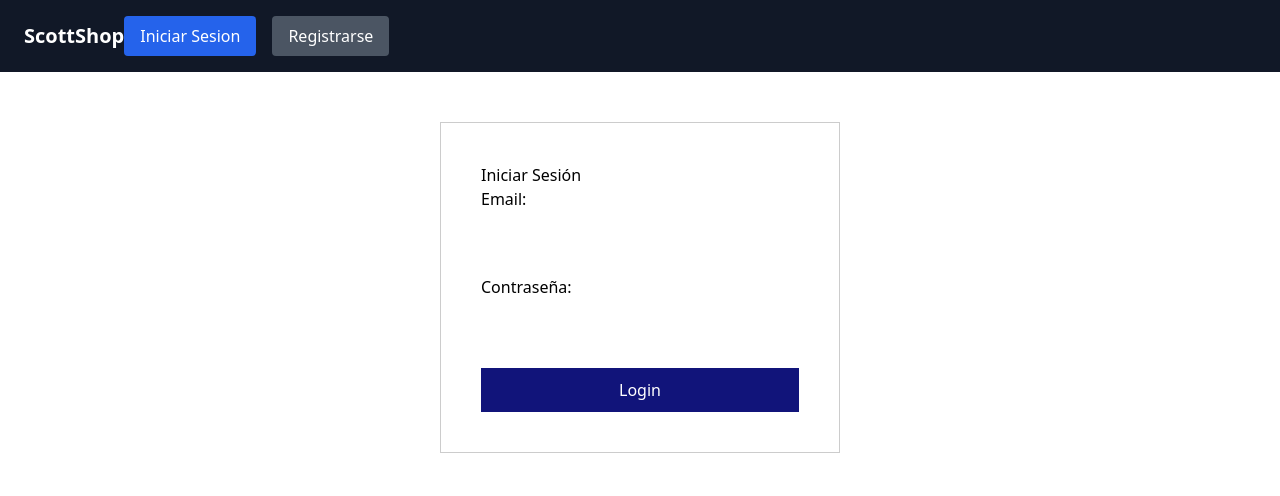
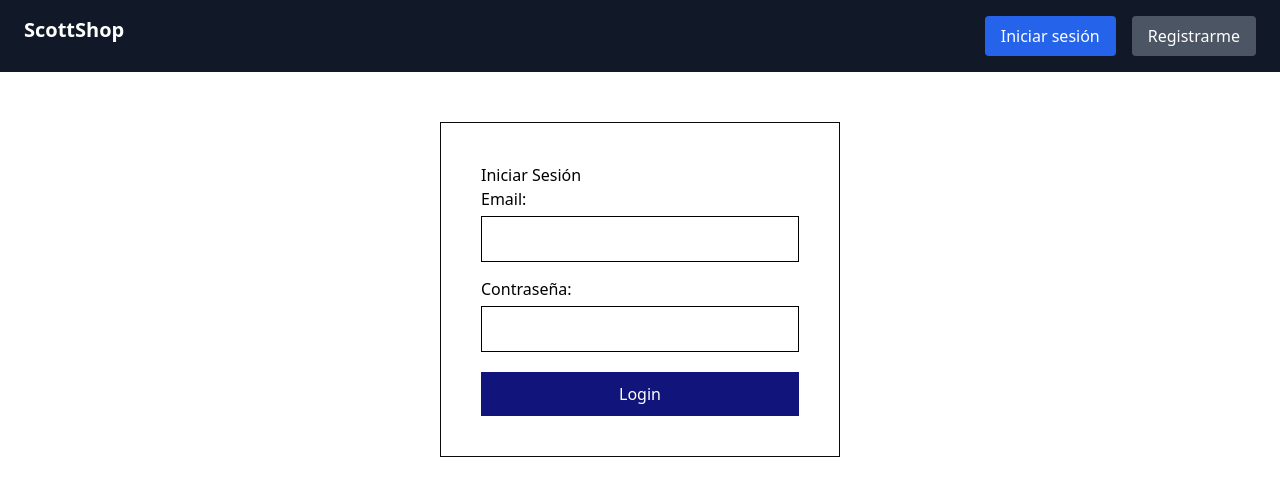
Before and after one commit to Guevarajonathan345/ScottShop_frontend, a React (Vite) app: page /login in a window 1280 px wide. Shown: the top 496 px of the page. Built offline with nearby package versions, Linux system fonts and the light colour scheme.

Commit message:
add and edit navbar and app.jsx

```diff
--- a/src/App.jsx
+++ b/src/App.jsx
@@ -1,4 +1,4 @@
-import {Routes, Route, Navigate} from 'react-router-dom';
+import {Routes, Route, Navigate, useNavigate} from 'react-router-dom';
 import ProductListContainer from './containers/ProductListContainer';
 import Login from './pages/login';
 import Register from './pages/register';
@@ -6,61 +6,67 @@ import useAuth from './hooks/useAuth';
 import Navbar from './components/navbar';
 
 function App() {
-    const {isLoggedIn, loading, error, login, isAdmin } = useAuth();
+    const auth = useAuth();
+    const navigate =useNavigate();
 
-    const handleLoginSubmit = async (email, password) => {
-        await login(email, password);
+    const handleLogout = () => {
+        auth.logout();
+        navigate("/login", {replace: true});
     };
-
-
-    if (loading) {
-        return (
-            <div className="flex justify-center items-center h-screen">
-                <p>Cargando...</p>
-            </div>
-        );
-    }
 
     return (
         <>
-        <Navbar />
+        <Navbar
+        isLoggedIn={auth.isLoggedIn}
+        isAdmin={auth.isAdmin}
+        onLogout={handleLogout}
+        />
 
         <Routes>
         {/* Ruta publica*/}
     <Route
         path="/login"
         element={
-            !isLoggedIn ? (
+            !auth.isLoggedIn ? (
                 <Login
-                onLoginSubmit={handleLoginSubmit}
-                isLoading={loading}
-                loginError={error}
+                onLoginSubmit={auth.login}
+                isLoading={auth.loading}
+                loginError={auth.error}
                 />
             ) : (
-                <Navigate to="/" />
+                <Navigate to="/" replace />
             )
         }
     />
 
     <Route
         path="/register"
-        element={!isLoggedIn ? <Register /> : <Navigate to="/" />}
-        />
+        element={
+            !auth.isLoggedIn ? (
+                <Register
+                onRegisterSubmit={auth.register}
+                isLoading={auth.loading}
+                error={auth.error} />
+            ) : (
+                <Navigate to="/" replace />
+            )
+        }
+    />
 
         {/* Ruta protegida */ }
-        <Route
+    <Route
         path="/"
         element={
-            isLoggedIn ? (
+            auth.isLoggedIn ? (
                 <ProductListContainer
-                isAdmin ={isAdmin}
-                isLoggedIn={isLoggedIn} />
+                isLoggedIn={auth.isLoggedIn}
+                isAdmin={auth.isAdmin}/>
             ) : (
-                <Navigate to="/login" />
+              <Navigate to="/login" replace />
             )
-        }
+          }
         />
-    </Routes>
+      </Routes>
     </>
     );
 }
--- a/src/components/navbar.jsx
+++ b/src/components/navbar.jsx
@@ -1,47 +1,33 @@
-import { Link } from 'react-router-dom';
-import useAuth from '../hooks/useAuth';
+import { Link } from "react-router-dom";
 
-function Navbar() {
-
-    const { isLoggedIn, logout, isAdmin } = useAuth();
+function Navbar({ isLoggedIn, onLogout, isAdmin}){
 
   return (
-        <nav className="bg-gray-900 text-white px-6 py-4 flex justify-beetween items-center">
-
-            {/*Logo*/}
-            <Link to="/" className="text-xl font-bold"> ScottShop
+    <nav className="bg-gray-900 text-white px-6 py-4 flex justify-between">
+      <Link to="/" className="text-xl font-bold">
+        ScottShop
       </Link>
 
-            {/*Acciones */}
-            <div className= "flex gap-4 items-center">
+      <div className="flex gap-4">
         {!isLoggedIn ? (
           <>
-                    <Link
-                    to="/login"
-                    className="px-4 py-2 rounded bg-blue-600 hover:bg-blue-700 transition"
-                    >
-                        Iniciar Sesion
+            <Link to="/login" className="bg-blue-600 px-4 py-2 rounded">
+              Iniciar sesión
             </Link>
-
-                    <Link
-                    to="/register"
-                    className="px-4 py-2 rounded  bg-gray-600 hover:bg-gray-800 transition"
-                    >
-                        Registrarse
+            <Link to="/register" className="bg-gray-600 px-4 py-2 rounded">
+              Registrarme
             </Link>
           </>
         ) : (
           <>
             {isAdmin && (
-                        <span className="text-sm text-yellow-400 font-semibold">
-                            Administrador
-                        </span>
+              <span className="text-yellow-400">Admin</span>
             )}
             <button
-                    onClick={logout}
-                    className="px-4 py-2 rounded bg-red-600 hover:bg-red-700 transition"
+              onClick={onLogout}
+              className="bg-red-600 px-4 py-2 rounded"
             >
-                        Cerrar sesion
+              Cerrar sesión
             </button>
           </>
         )}
--- a/src/containers/ProductListContainer.jsx
+++ b/src/containers/ProductListContainer.jsx
@@ -9,20 +9,19 @@ const ProductListContainer = ({isAdmin, isLoggedIn}) => {
   const [loading, setLoading] = useState(true);
   const [error, setError] = useState(null);
 
+  const token =localStorage.getItem('authToken');
+
   //limpia el estado al cerrar sesion
   useEffect(() => {
     if (!isLoggedIn) {
       setProductos([]);
       setLoading(false);
+      setError(null);
+      return;
     }
   }, [isLoggedIn]);
 
   useEffect(() => {
-
-    const token =localStorage.getItem('authToken');
-
-    if (!isLoggedIn || !token) return;
-
     const fetchProducts = async () => {
       try {
         setLoading(true);
@@ -36,7 +35,7 @@ const ProductListContainer = ({isAdmin, isLoggedIn}) => {
       } catch (err) {
         console.error("Fallo la petición:", err);
 
-        // ⭐️ Manejo del error 401 devuelto por el backend
+        // Manejo del error 401 devuelto por el backend
         if (err.response && err.response.status === 401) {
             setError("Acceso denegado. Por favor, inicie sesión (401).");
         } else {
@@ -50,9 +49,8 @@ const ProductListContainer = ({isAdmin, isLoggedIn}) => {
     fetchProducts();
   }, [isLoggedIn]); // Se ejecuta solo al inicio
 
-    if (!isLoggedIn) {
-    return null;
-    }
+    if (!isLoggedIn) return null;
+
 
   // Pasa el estado al componente de presentación
   return (
--- a/src/hooks/useAuth.js
+++ b/src/hooks/useAuth.js
@@ -3,11 +3,9 @@ import api from "../api/apiService"; //instancia de axios
 
 const useAuth = () => {
     const [isLoggedIn, setIsLoggedIn] = useState (!!localStorage.getItem("authToken"));
+    const [userRole, setUserRole] = useState(localStorage.getItem('userRole'));
     const [loading, setLoading] = useState(false);
     const [error, setError] = useState(null);
-    //cargamos rol inicial
-    const [userRole, setUserRole] = useState(localStorage.getItem('userRole') || null);
-
 
     //Funcion de registro de nuevo usuario
     const register = async (nombre, email, password) => {
@@ -76,7 +74,8 @@ const useAuth = () => {
         localStorage.removeItem('userRole');
         localStorage.removeItem('authToken');
         setIsLoggedIn(false);
-    };
+        setUserRole(null);
+        };
 
     return {
         isLoggedIn,
--- a/src/pages/login.jsx
+++ b/src/pages/login.jsx
@@ -12,7 +12,7 @@ const Login = ({onLoginSubmit, isLoading, loginError}) => {
 
     return (
         <div style={{padding: '40px', maxWidth: '400px', margin: '50px auto',
-        border: '1px solid #ccc', borderRadiu: '10px' }}>
+        border: '1px solid #0b0b0b', borderRadiu: '10px' }}>
             <h3>Iniciar Sesión</h3>
             {loginError && <p style={{color: 'red', fontWeight: 'bold'}}>{loginError}</p>}
 
@@ -25,7 +25,7 @@ const Login = ({onLoginSubmit, isLoading, loginError}) => {
                         onChange={(e) => setEmail(e.target.value)}
                         required
                         style={{width: '100%', padding: '10px', marginTop: '5px',
-                        boxSizing: 'border-box'}}
+                        boxSizing: 'border-box', border: '1px solid black' }}
                         />
                 </div>
                 <div style = {{marginBottom: '20px'}}>
@@ -36,7 +36,7 @@ const Login = ({onLoginSubmit, isLoading, loginError}) => {
                             onChange={(e) => setPassword(e.target.value)}
                             required
                             style={{width: '100%', padding: '10px', marginTop: '5px',
-                            boxSizing: 'border-box' }}
+                            boxSizing: 'border-box', border: '1px solid black' }}
                             />
                 </div>
                 <button
```
Lines whose indentation alone changed are shown as unchanged.
